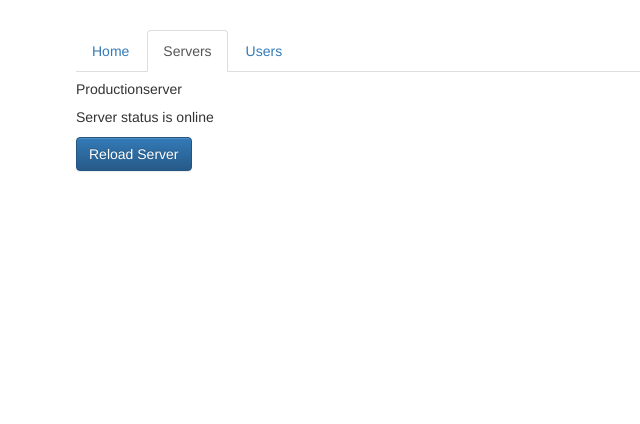
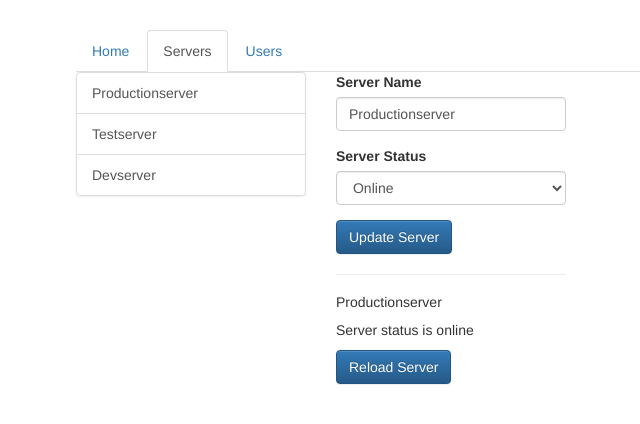
Before and after one commit to abdulmoiez876/angular-router-practice, an Angular app: page /servers in a window 1280 px wide. Shown: the top 424 px of the page, without its empty margins (189-829 px from the left). Built offline with nearby package versions, Linux system fonts and the light colour scheme.

Commit message:
query params and fragments

```diff
--- a/src/app/app.module.ts
+++ b/src/app/app.module.ts
@@ -17,7 +17,8 @@
   {path: '', component: HomeComponent},
   {path: 'users', component: UsersComponent},
   {path: 'users/:id/:name', component: UserComponent},
-  {path: 'servers', component: ServerComponent},
+  {path: 'servers', component: ServersComponent},
+  {path: 'server/:id/edit', component: EditServerComponent},
  ]
 
 @NgModule({
--- a/src/app/home/home.component.html
+++ b/src/app/home/home.component.html
@@ -1,3 +1,3 @@
 <h4>Welcome to Server Manager 4.0</h4>
 <p>Manage your Servers and Users.</p>
-<button class="btn btn-primary" (click)="loadServers()">Load Servers</button>
+<button class="btn btn-primary" (click)="loadServers(1)">Load Server 1</button>
--- a/src/app/home/home.component.ts
+++ b/src/app/home/home.component.ts
@@ -13,8 +13,10 @@
   ngOnInit() {
   }
 
-  loadServers() {
-    this.router.navigate(['servers']);
+  loadServers(id: number) {
+    this.router.navigate(['server', id, 'edit'], {queryParams: {
+      allowEdit: 1
+    }, fragment: 'loading'});
   }
 
 }
--- a/src/app/servers/servers.component.html
+++ b/src/app/servers/servers.component.html
@@ -2,6 +2,11 @@
   <div class="col-xs-12 col-sm-4">
     <div class="list-group">
       <a
+        [routerLink] = "['/server', 5, 'edit']"
+        [queryParams] = "{
+          allowEdit: '1'
+        }"
+        fragment="loading"
         href="#"
         class="list-group-item"
         *ngFor="let server of servers">
```
